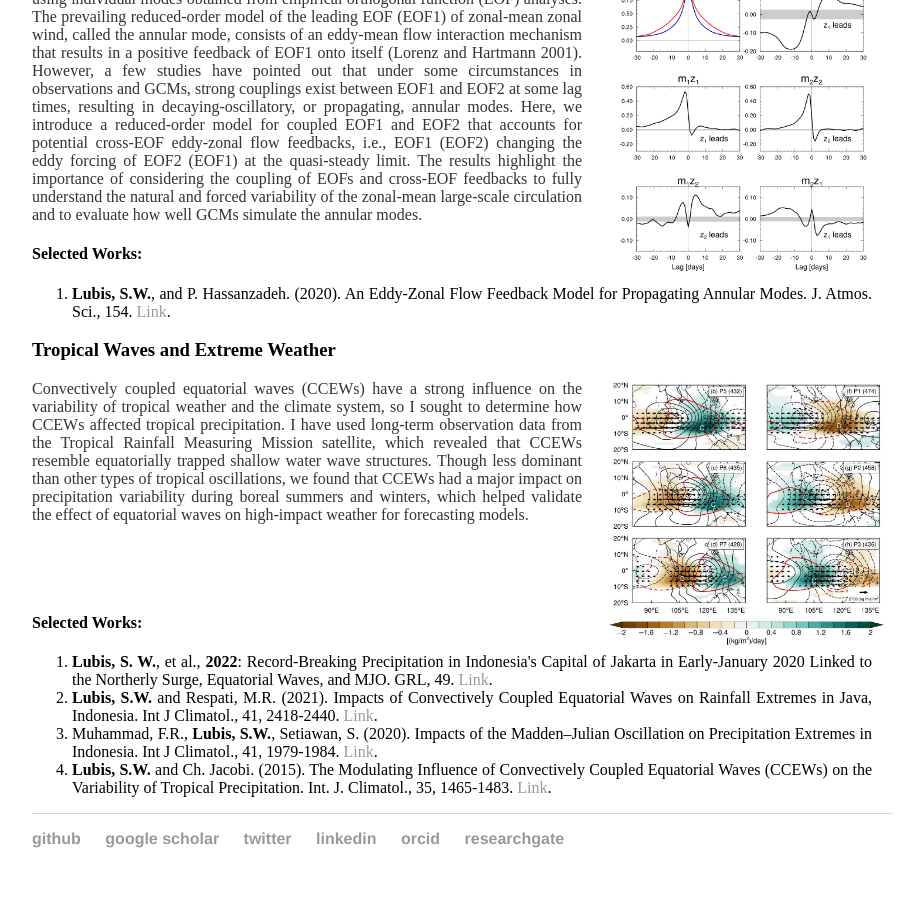
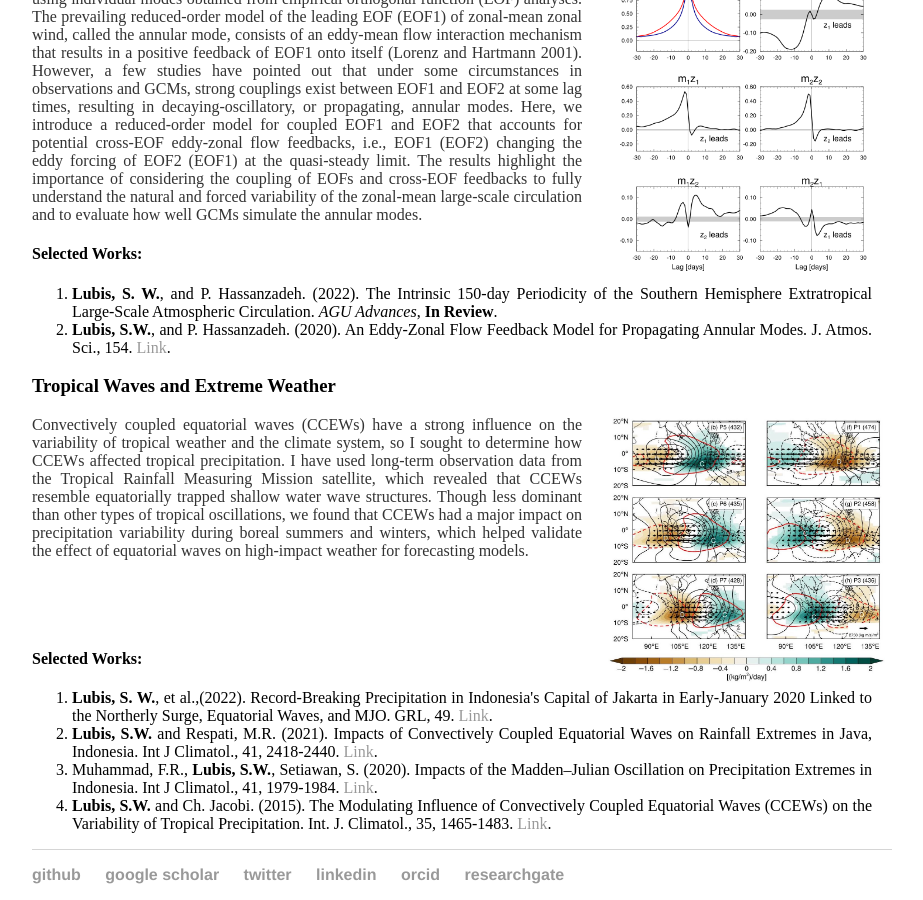
Before and after one commit to sandrolubis/sandrolubis.github.io, a Jekyll site: the page built from research/index.html, in a window 1280 px wide and 900 px high, scrolled down 1266 px. Shown: the whole window, without its empty margins (276-1199 px from the left). Built offline with Jekyll 4.4.1, drawn with Linux system fonts in a browser that asks for light colours; before the commit the page ends 2130 px from its top, so only the background shows below that.

Commit message:
Update index.html

```diff
--- a/research/index.html
+++ b/research/index.html
@@ -50,6 +50,7 @@ title: Research Interests | Sandro Lubis
 				The results highlight the importance of considering the coupling of EOFs and cross-EOF feedbacks to fully understand the natural and forced variability of the zonal-mean large-scale circulation and to evaluate how well GCMs simulate the annular modes.</font></p>
 			<h4>Selected Works:</h4>
 			<ol style="text-align:justify;">
+			  <li><b>Lubis, S. W.</b>, and P. Hassanzadeh. (2022). The Intrinsic 150-day Periodicity of the Southern Hemisphere Extratropical Large-Scale Atmospheric Circulation. <i>AGU Advances</i>, <b>In Review</b>.</li>
 			  <li><b>Lubis, S.W.</b>, and P. Hassanzadeh. (2020). An Eddy-Zonal Flow Feedback Model for Propagating Annular Modes. J. Atmos. Sci., 154. <a href="https://doi.org/10.1175/JAS-D-20-0214.1">Link</a>.</li>
 			</ol>
 
@@ -64,7 +65,7 @@ title: Research Interests | Sandro Lubis
 				which helped validate the effect of equatorial waves on high-impact weather for forecasting models. </font></p>
 			<h4 style="margin-top:90px;">Selected Works:</h4>
 			<ol style="text-align:justify;">
-			  <li><b>Lubis, S. W.</b>, et al., <b>2022</b>: Record-Breaking Precipitation in Indonesia's Capital of Jakarta in Early-January 2020 Linked to the Northerly Surge, Equatorial Waves, and MJO. GRL, 49. <a href="https://doi.org/10.1029/2022GL101513">Link</a>.</li>
+			  <li><b>Lubis, S. W.</b>, et al.,(2022). Record-Breaking Precipitation in Indonesia's Capital of Jakarta in Early-January 2020 Linked to the Northerly Surge, Equatorial Waves, and MJO. GRL, 49. <a href="https://doi.org/10.1029/2022GL101513">Link</a>.</li>
 			  <li><b>Lubis, S.W.</b> and Respati, M.R. (2021). Impacts of Convectively Coupled Equatorial Waves on Rainfall Extremes in Java, Indonesia. Int J Climatol., 41, 2418-2440. <a href="https://doi.org/10.1002/joc.6967">Link</a>.</li>
 			  <li>Muhammad, F.R., <b>Lubis, S.W.</b>, Setiawan, S. (2020).  Impacts of the Madden–Julian Oscillation on Precipitation Extremes in Indonesia. Int J Climatol., 41, 1979-1984. <a href="https://doi.org/10.1002/joc.6941">Link</a>.</li>
 			  <li><b>Lubis, S.W.</b> and Ch. Jacobi. (2015). The Modulating Influence of Convectively Coupled Equatorial Waves (CCEWs) on the Variability of Tropical Precipitation. Int. J. Climatol., 35, 1465-1483. <a href="https://doi.org/10.1002/joc.4069">Link</a>.</li>
```
